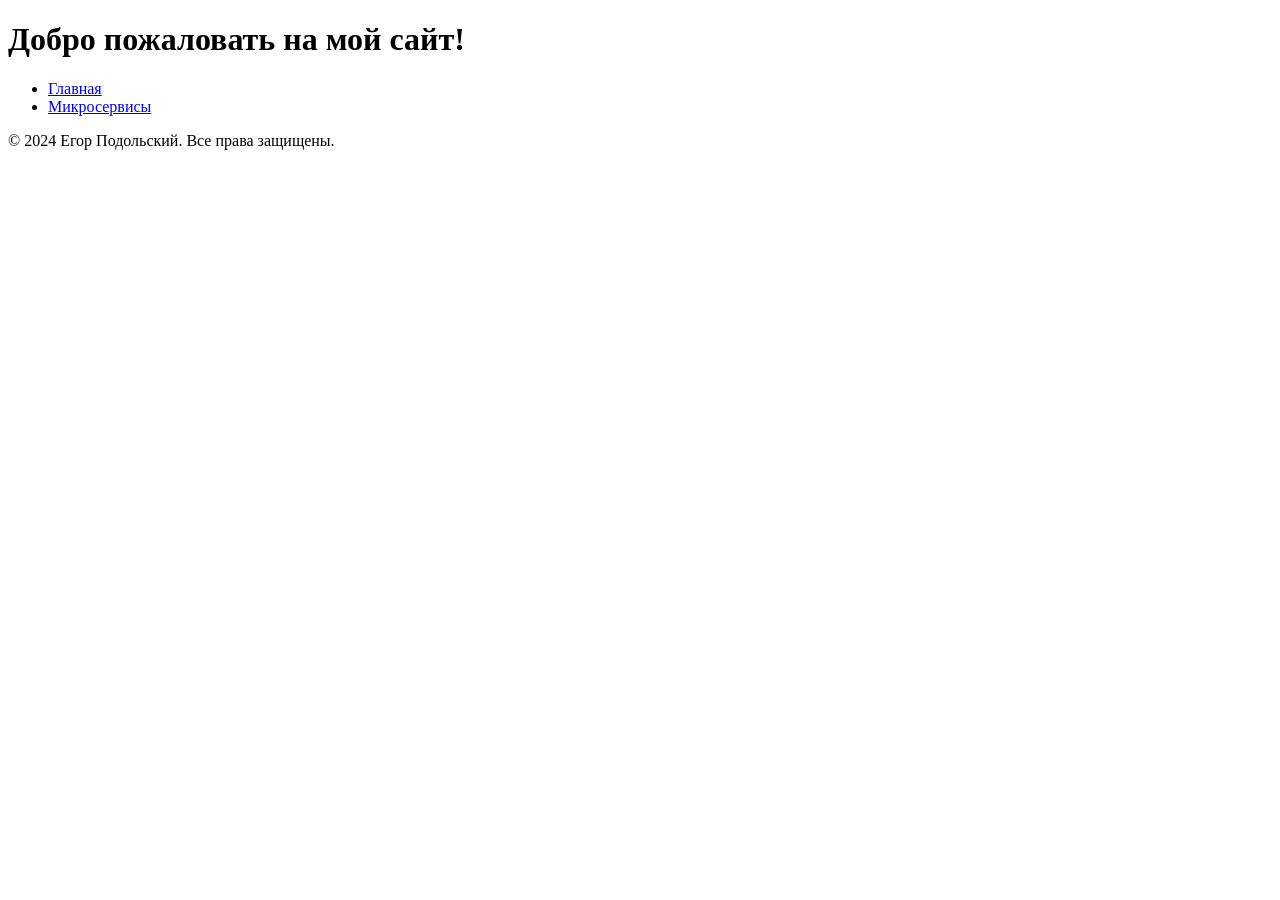
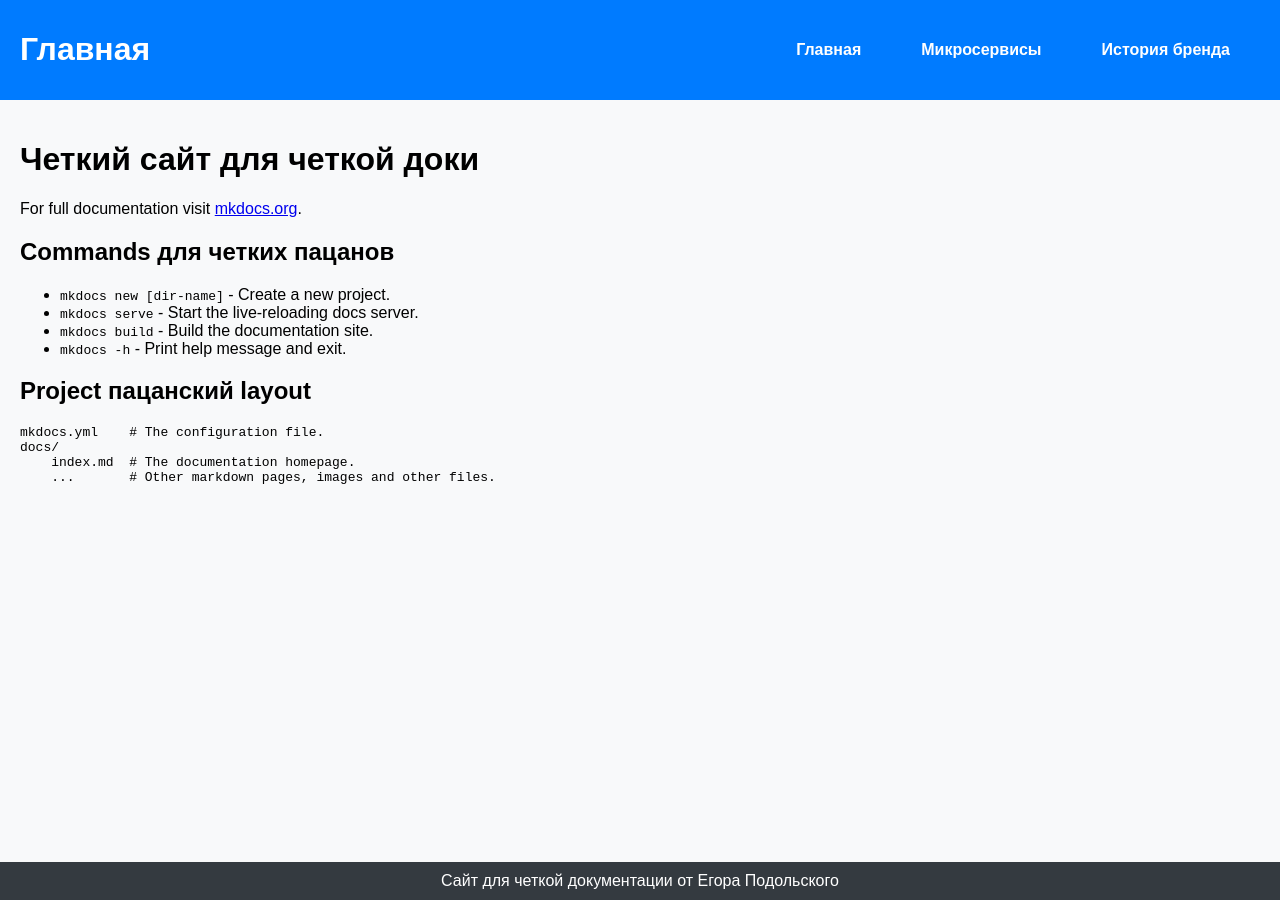
Before and after one commit to egorchh/mkdocs-ne-site, an MkDocs documentation site: the page built from docs/index.md, in a window 1280 px wide. Built offline with MkDocs 1.6.1, drawn with Linux system fonts in a browser that asks for light colours.

Commit message:
bla bla 11

```diff
--- a/docs/index.md
+++ b/docs/index.md
@@ -1,17 +1,17 @@
-# Это кастомная тема для сайта MkDocs
+# Четкий сайт для четкой доки
 
-Этот сайт использует кастомную тему, созданную на основе HTML, CSS и Jinja2 для MkDocs.
+For full documentation visit [mkdocs.org](https://www.mkdocs.org).
 
-## Commands
+## Commands для четких пацанов
 
 * `mkdocs new [dir-name]` - Create a new project.
 * `mkdocs serve` - Start the live-reloading docs server.
 * `mkdocs build` - Build the documentation site.
 * `mkdocs -h` - Print help message and exit.
 
-## Project layout
+## Project пацанский layout
 
     mkdocs.yml    # The configuration file.
     docs/
         index.md  # The documentation homepage.
-        microservices.md  # Other markdown pages, images and other files.
+        ...       # Other markdown pages, images and other files.
--- a/mkdocs.yml
+++ b/mkdocs.yml
@@ -1,9 +1,19 @@
-site_name: MkDocs
+site_name: Nikita Novikov
+use_directory_urls: true
 
 nav:
   - Главная: index.md
   - Микросервисы: microservices.md
+  - История бренда: adidas-history.md
 
 theme:
   name: null
-  custom_dir: overrides
+  custom_dir: theme
+extra_css:
+  - 'styles.css'
+extra_javascript:
+  - 'script.js'
+
+watch:
+- theme
+- docs
--- a/overrides/main.css
+++ /dev/null
@@ -1,28 +0,0 @@
-header {
-    background-color: #1a73e8;
-    color: white;
-    padding: 20px;
-    text-align: center;
-}
-
-nav ul {
-    list-style: none;
-    padding: 0;
-}
-
-nav ul li {
-    display: inline;
-    margin: 0 10px;
-}
-
-nav ul li a {
-    color: white;
-    text-decoration: none;
-}
-
-footer {
-    background-color: #333;
-    color: white;
-    text-align: center;
-    padding: 10px;
-}
--- a/overrides/main.html
+++ /dev/null
@@ -1,31 +0,0 @@
-<!DOCTYPE html>
-<html lang="en">
-<head>
-    <meta charset="UTF-8">
-    <meta name="viewport" content="width=device-width, initial-scale=1.0">
-    <meta name="description" content="Описание сайта">
-    <meta name="author" content="Егор Подольский">
-    <link rel="stylesheet" href="{{ base_url }}/overrides/main.css">
-    <script src="{{ base_url }}/overrides/script.js"></script>
-    <title>{{ config.site_name }}</title>
-</head>
-<body>
-<header>
-    <h1>Добро пожаловать на мой сайт!</h1>
-    <nav>
-        <ul>
-            <li><a href="{{ base_url }}/index.html">Главная</a></li>
-            <li><a href="{{ base_url }}/microservices.html">Микросервисы</a></li>
-        </ul>
-    </nav>
-</header>
-
-<main>
-    {{ content }}
-</main>
-
-<footer>
-    <p>&copy; 2024 Егор Подольский. Все права защищены.</p>
-</footer>
-</body>
-</html>
--- /dev/null
+++ b/theme/main.html
@@ -0,0 +1,56 @@
+<!DOCTYPE html>
+<html lang="en">
+<head>
+    <meta charset="UTF-8">
+    <meta name="viewport" content="width=device-width, initial-scale=1.0">
+    <meta name="description" content="Adidas MkDocs site">
+    <meta name="author" content="Egor Podolskiy">
+    <title>{% if page.title %}{{ page.title }} - {% endif %}{{ config.site_name }}</title>
+    {%- for path in config.extra_css %}
+      <link href="{{ path | url }}" rel="stylesheet">
+    {%- endfor %}
+</head>
+<body>
+    <header>
+        <div class="header-content">
+            <h1>{{ page.title }}</h1>
+            {% if nav|length > 1 %}
+            <nav>
+                <ul class="nav-tabs">
+                {% for nav_item in nav %}
+                    {% if nav_item.children %}
+                        <li class="dropdown">
+                            <a href="#" class="dropbtn">{{ nav_item.title }}</a>
+                            <ul class="dropdown-content">
+                            {% for sub_nav_item in nav_item.children %}
+                                <li class="{% if sub_nav_item.active %}current{% endif %}">
+                                    <a href="{{ sub_nav_item.url|url }}">{{ sub_nav_item.title }}</a>
+                                </li>
+                            {% endfor %}
+                            </ul>
+                        </li>
+                    {% else %}
+                        <li class="{% if nav_item.active %}current{% endif %}">
+                            <a href="{{ nav_item.url|url }}">{{ nav_item.title }}</a>
+                        </li>
+                    {% endif %}
+                {% endfor %}
+                </ul>
+            </nav>
+            {% endif %}
+        </div>
+    </header>
+
+    <main>
+        {{ page.content }}
+    </main>
+
+    <footer>
+        <p>Сайт для четкой документации от Егора Подольского</p>
+    </footer>
+
+    {%- for script in config.extra_javascript %}
+      {{ script | script_tag }}
+    {%- endfor %}
+</body>
+</html>
--- /dev/null
+++ b/theme/script.js
@@ -0,0 +1 @@
+console.log("Custom js code loaded");
--- /dev/null
+++ b/theme/styles.css
@@ -0,0 +1,92 @@
+body {
+    font-family: Arial, sans-serif;
+    margin: 0;
+    padding: 0;
+    background-color: #f8f9fa;
+    display: flex;
+    flex-direction: column;
+    min-height: 100vh;
+}
+
+header {
+    background-color: #007BFF;
+    color: #fff;
+    padding: 10px 0;
+}
+
+.header-content {
+    display: flex;
+    justify-content: space-between;
+    align-items: center;
+    padding: 0 20px;
+}
+
+nav ul {
+    list-style-type: none;
+    margin: 0;
+    padding: 0;
+    display: flex;
+}
+
+nav ul li {
+    margin: 0 10px;
+}
+
+nav ul li a {
+    text-decoration: none;
+    color: #fff;
+    font-weight: bold;
+    padding: 10px 20px;
+    border-radius: 5px;
+    background-color: transparent;
+    transition: background-color 0.3s;
+}
+
+nav ul li a:hover, nav ul li a.active {
+    background-color: #0056b3;
+}
+
+main {
+    flex: 1;
+    padding: 20px;
+}
+
+table {
+    width: 100%;
+    border-collapse: collapse;
+    table-layout: fixed;
+}
+
+table th, table td {
+    padding: 10px;
+    border: 1px solid #ddd;
+    text-align: left;
+    word-wrap: break-word;
+    min-width: 100px;
+}
+
+table th {
+    background-color: #0056b3;
+    color: #fff;
+}
+
+table tr:nth-child(odd) {
+    background-color: #f2f2f2;
+}
+
+table tr:nth-child(even) {
+    background-color: #ffffff;
+}
+
+footer {
+    background-color: #343a40;
+    color: #fff;
+    text-align: center;
+    padding: 10px 0;
+    position: relative;
+    width: 100%;
+}
+
+footer p {
+    margin: 0;
+}
```
Also changed, not shown: README.md (+31 -54 lines), package.json (added, +22 -0 lines), docs/adidas-history.md (added), overrides/script.js (deleted), 4 other files.
